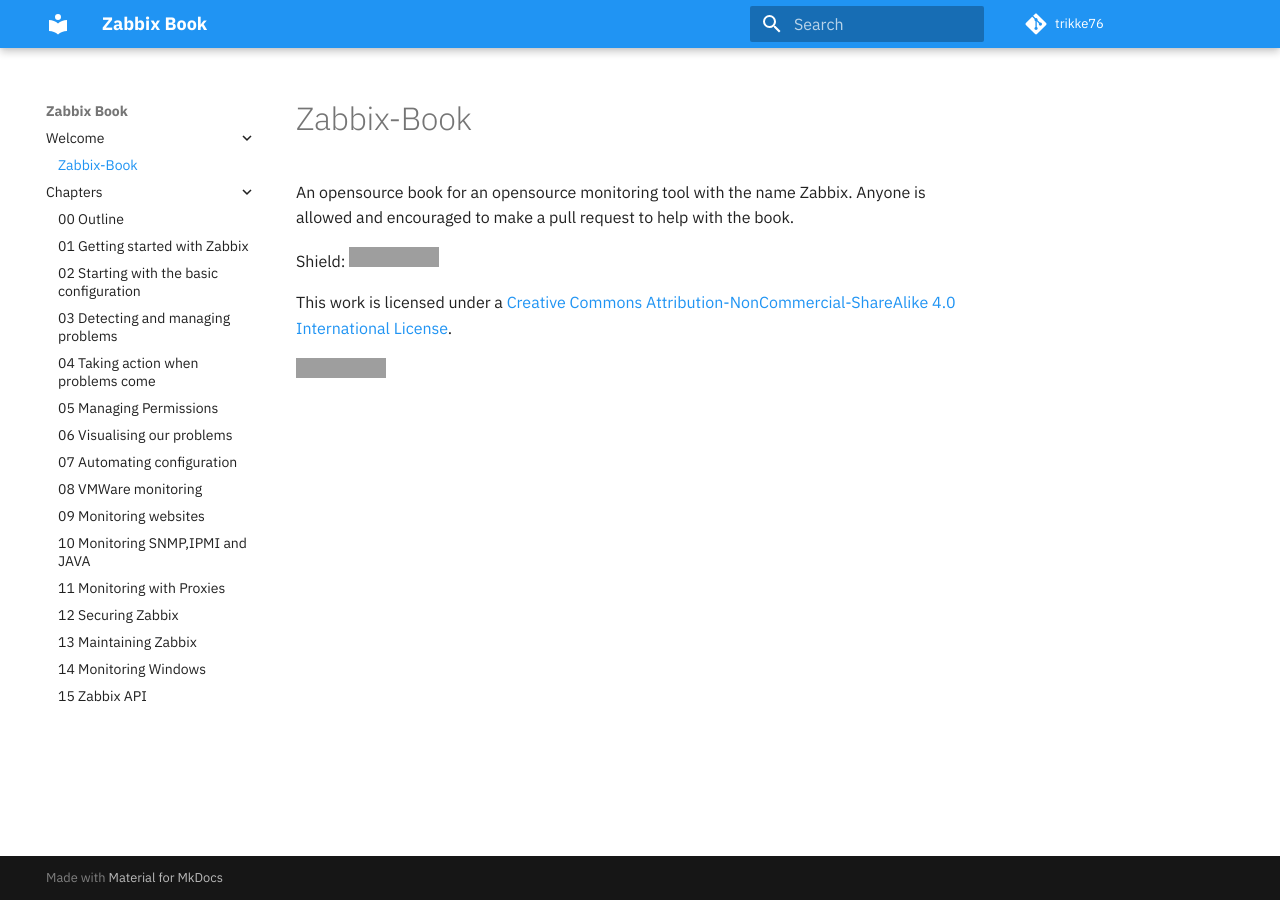
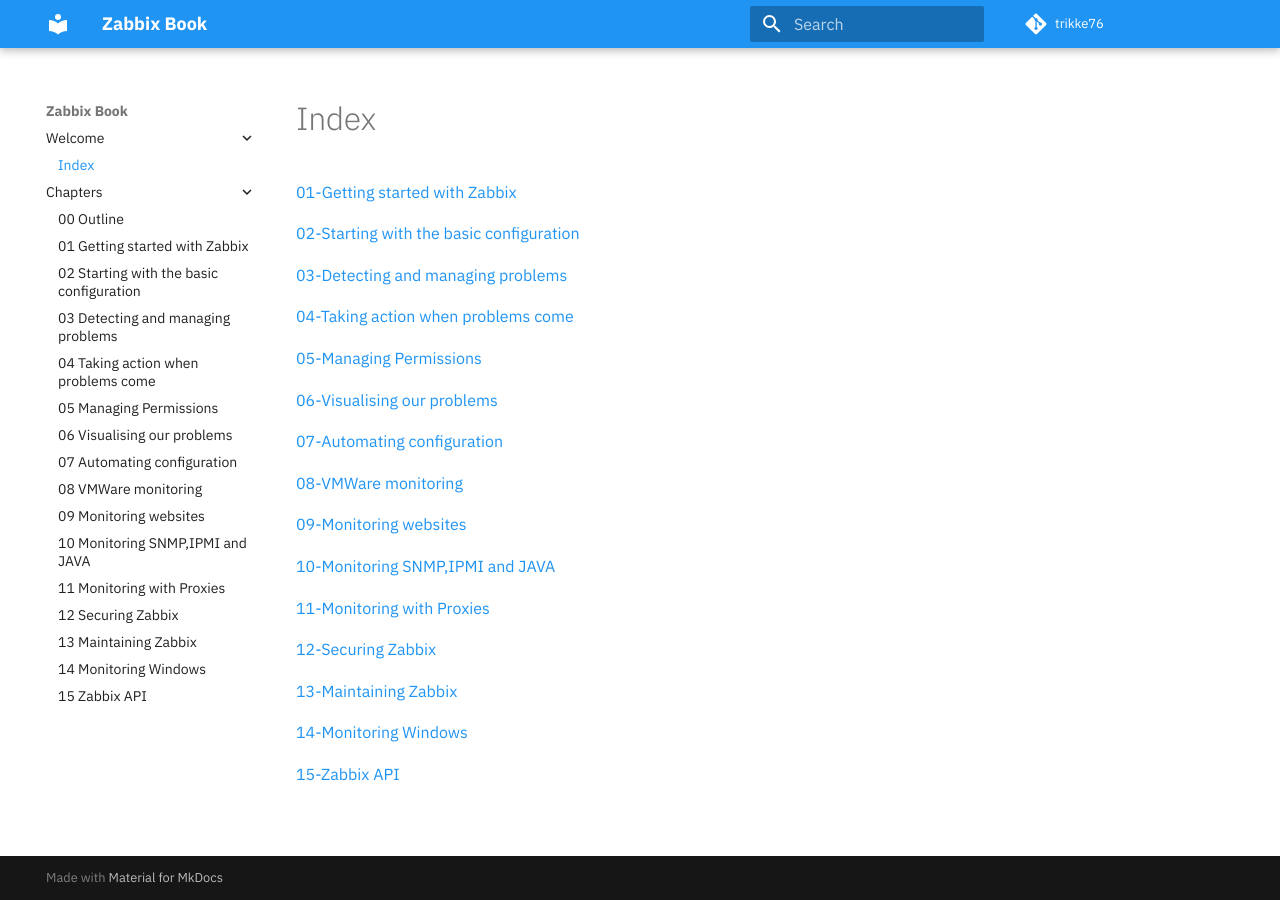
Before and after one commit to Trikke76/Zabbix-Book, an MkDocs documentation site: the page built from docs/index.md, in a window 1280 px wide. Built offline with MkDocs 1.6.1 and Material for MkDocs 9.7.7, drawn with Linux system fonts in a browser that asks for light colours; comment, search, counter and statistics services are not loaded; grey boxes are pictures that could not be loaded.

Commit message:
added index page

```diff
--- a/docs/index.md
+++ b/docs/index.md
@@ -1,17 +1,29 @@
-# Zabbix-Book
-An opensource book for an opensource monitoring tool with the name Zabbix.
-Anyone is allowed and encouraged to make a pull request to help with the book.
+[01-Getting started with Zabbix](01-Getting started with Zabbix.md)
 
+[02-Starting with the basic configuration](02-Starting with the basic configuration.md)
 
+[03-Detecting and managing problems](03-Detecting and managing problems.md)
 
+[04-Taking action when problems come](04-Taking action when problems come.md)
 
-Shield: [![CC BY-NC-SA 4.0][cc-by-nc-sa-shield]][cc-by-nc-sa]
+[05-Managing Permissions](05-Managing Permissions.md)
 
-This work is licensed under a
-[Creative Commons Attribution-NonCommercial-ShareAlike 4.0 International License][cc-by-nc-sa].
+[06-Visualising our problems](06-Visualising our problems.md)
 
-[![CC BY-NC-SA 4.0][cc-by-nc-sa-image]][cc-by-nc-sa]
+[07-Automating configuration](07-Automating configuration.md)
 
-[cc-by-nc-sa]: http://creativecommons.org/licenses/by-nc-sa/4.0/
-[cc-by-nc-sa-image]: https://licensebuttons.net/l/by-nc-sa/4.0/88x31.png
-[cc-by-nc-sa-shield]: https://img.shields.io/badge/License-CC%20BY--NC--SA%204.0-lightgrey.svg
+[08-VMWare monitoring](08-VMWare monitoring.md)
+
+[09-Monitoring websites](09-Monitoring websites.md)
+
+[10-Monitoring SNMP,IPMI and JAVA](10-Monitoring SNMP,IPMI and JAVA.md)
+
+[11-Monitoring with Proxies](11-Monitoring with Proxies.md)
+
+[12-Securing Zabbix](12-Securing Zabbix.md)
+
+[13-Maintaining Zabbix](13-Maintaining Zabbix.md)
+
+[14-Monitoring Windows](14-Monitoring Windows.md)
+
+[15-Zabbix API](15-Zabbix API.md)
```
